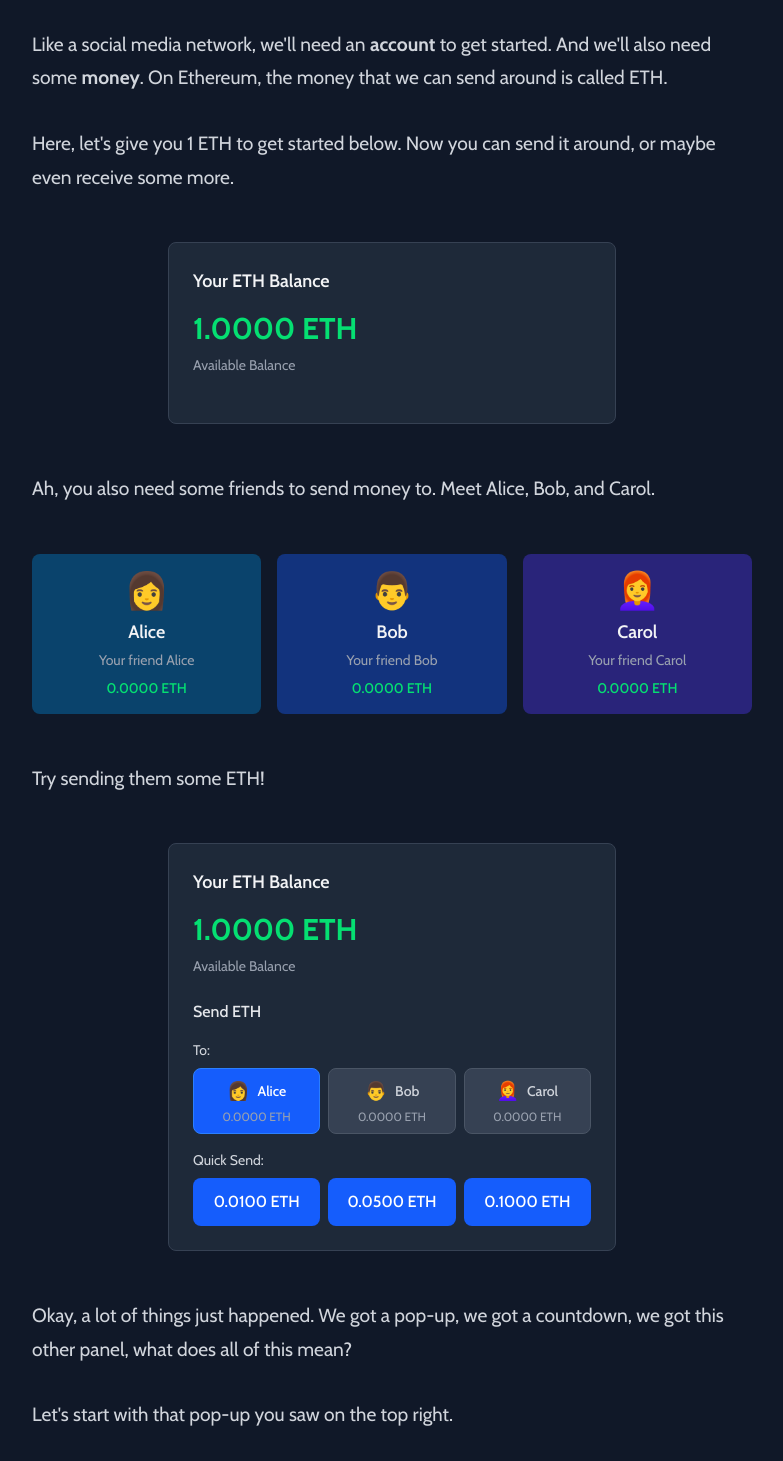
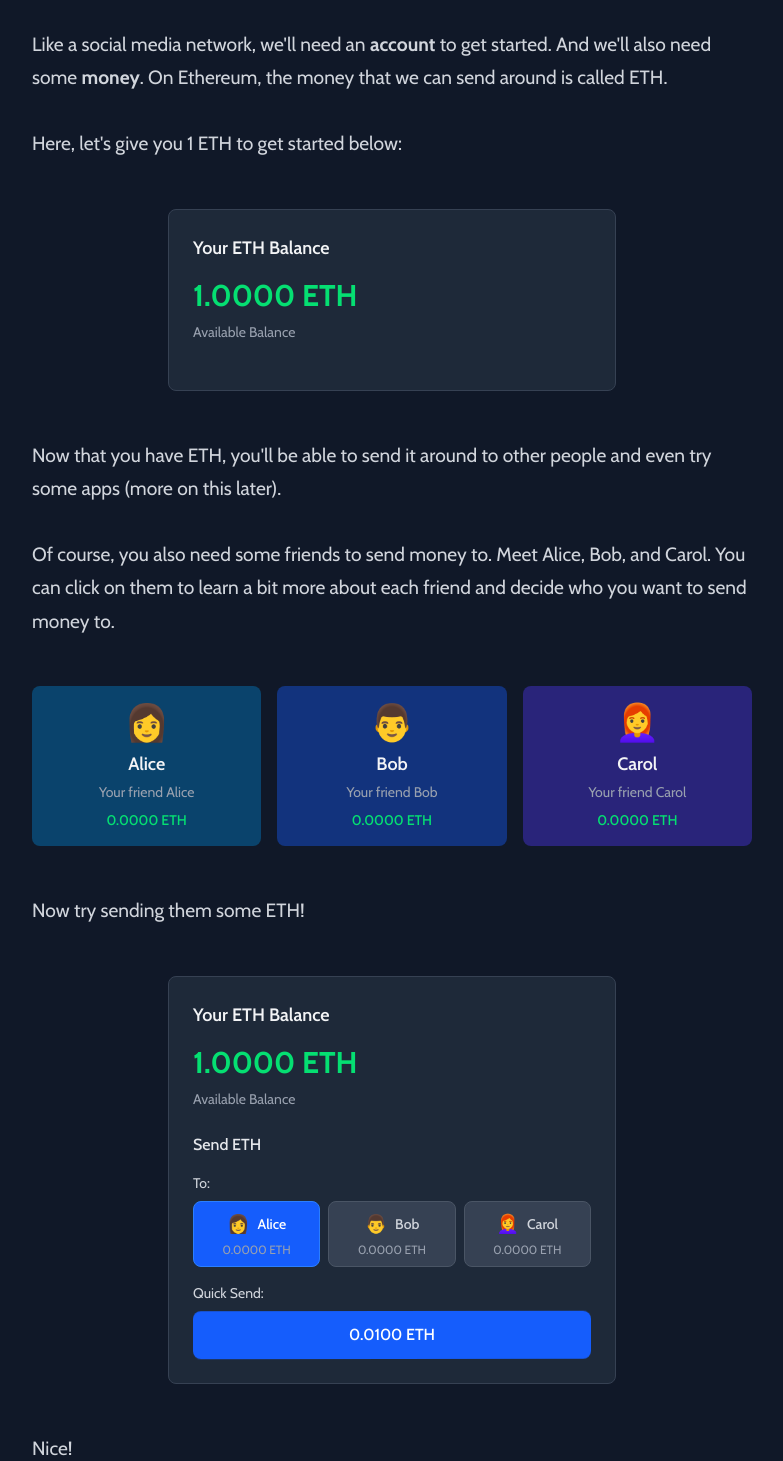
Before and after one commit to sudo-owen/explain-eth, a React (Vite) app: page / in a window 1280 px wide. Shown: the part 809-2270 px from the top of the page, without its empty margins (248-1031 px from the left). Built offline with nearby package versions, Linux system fonts and the light colour scheme.

Commit message:
clean up

```diff
--- a/src/components/BalanceComponent.tsx
+++ b/src/components/BalanceComponent.tsx
@@ -21,7 +21,7 @@
   const [selectedRecipient, setSelectedRecipient] = useState<Recipient>(allowedRecipients[0] || 'Bob')
 
   // Quick send amounts
-  const quickSendAmounts = [0.01, 0.05, 0.1]
+  const quickSendAmounts = [0.01]
 
   // Check if there's a pending send transaction to a specific recipient
   const isPendingSendToRecipient = (recipient: Recipient) => {
@@ -107,7 +107,7 @@
           {/* Quick Send Buttons */}
           <div>
             <label className="block text-sm text-gray-300 mb-2">Quick Send:</label>
-            <div className="grid grid-cols-1 sm:grid-cols-3 gap-2">
+            <div className="w-full">
               {quickSendAmounts.map((amount) => {
                 const isLoading = isPendingSendToRecipient(selectedRecipient)
                 const canAfford = amount <= ethereumState.balance
@@ -118,9 +118,9 @@
                     onClick={() => handleQuickSend(amount)}
                     disabled={isLoading || !canAfford}
                     className={`
-                      relative px-4 py-3 rounded-lg font-medium transition-all cursor-pointer
+                      w-full relative px-6 py-3 rounded-lg font-medium transition-all cursor-pointer
                       ${canAfford && !isLoading
-                        ? 'bg-blue-600 hover:bg-blue-700 text-white'
+                        ? 'bg-blue-600 hover:bg-blue-700 text-white animate-wiggle'
                         : 'bg-gray-600 text-gray-400 cursor-not-allowed'
                       }
                     `}
@@ -148,7 +148,7 @@
                     <div className="w-3 h-3 border border-yellow-400 border-t-transparent rounded-full animate-spin mr-2"></div>
                   )
                 })()}
-                Transaction pending to {selectedRecipient}...
+                Transaction pending
               </p>
             )}
           </div>
--- a/src/index.css
+++ b/src/index.css
@@ -48,3 +48,20 @@
     transform: scale(1);
   }
 }
+
+/* Wiggle animation for interactive buttons */
+@keyframes wiggle {
+  0%, 100% {
+    transform: rotate(0deg);
+  }
+  25% {
+    transform: rotate(-1deg);
+  }
+  75% {
+    transform: rotate(1deg);
+  }
+}
+
+.animate-wiggle {
+  animation: wiggle 2s ease-in-out infinite;
+}
--- a/src/pages/HomePage.tsx
+++ b/src/pages/HomePage.tsx
@@ -61,11 +61,11 @@
             </p>
 
             <p className="text-gray-300 leading-relaxed mb-6">
-              If you already have some idea of what any/all of those words mean, or you just want to play around with some interactive animations, then feel free keep reading as well.
+              If you already have some idea of what any/all of those words mean, or you just want to play around with some interactive animations, by all means feel free to keep reading.
             </p>
 
             <p className="text-gray-300 leading-relaxed">
-              Many ideas presented here will be simplified, so please keep in mind that the actual concepts <em>will</em> be more detailed. (For all the experts in the room, please don't complain about all the ways that things will be wrong and just enjoy the fun animations.)
+              Many ideas presented here will be simplified, so please keep in mind that the actual concepts <em>will</em> be more detailed. (For all the experts in the room, just enjoy the animations.)
             </p>
           </section>
 
@@ -94,7 +94,7 @@
             </p>
 
             <p className="text-gray-300 leading-relaxed mb-8">
-               Here, let's give you 1 ETH to get started below. Now you can send it around, or maybe even receive some more.
+               Here, let's give you 1 ETH to get started below:
             </p>
 
             {/* Balance Component */}
@@ -103,7 +103,11 @@
             </div>
 
             <p className="text-gray-300 leading-relaxed mb-8">
-              Ah, you also need some friends to send money to. Meet Alice, Bob, and Carol.
+              Now that you have ETH, you'll be able to send it around to other people and even try some apps (more on this later).
+            </p>
+
+            <p className="text-gray-300 leading-relaxed mb-8">
+              Of course, you also need some friends to send money to. Meet Alice, Bob, and Carol. You can click on them to learn a bit more about each friend and decide who you want to send money to.
             </p>
 
             {/* Profile Cards */}
@@ -112,7 +116,7 @@
             </div>
 
             <p className="text-gray-300 leading-relaxed mb-8">
-              Try sending them some ETH!
+              Now try sending them some ETH!
             </p>
 
             {/* Balance Component with Send */}
@@ -125,11 +129,11 @@
             </div>
 
             <p className="text-gray-300 leading-relaxed mb-8">
-              Okay, a lot of things just happened. We got a pop-up, we got a countdown, we got this other panel, what does all of this mean?
+              Nice!
             </p>
 
             <p className="text-gray-300 leading-relaxed mb-8">
-              Let's start with that pop-up you saw on the top right.
+              Let's start with this pop-up that showed up:
             </p>
 
             {/* Dummy Transaction Modal */}
```
Also changed, not shown: 1 other file (tests, documents, lock files or other folders).
